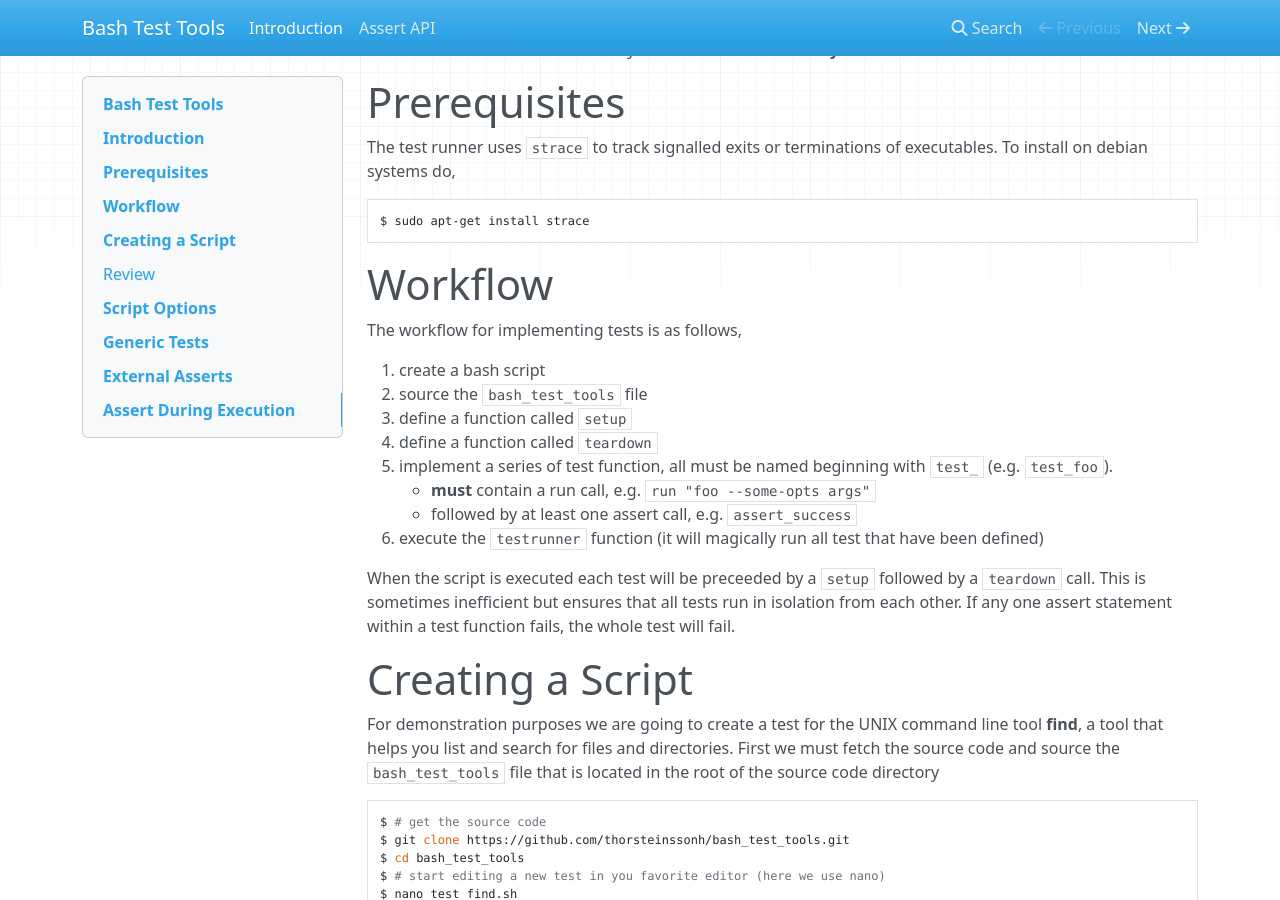
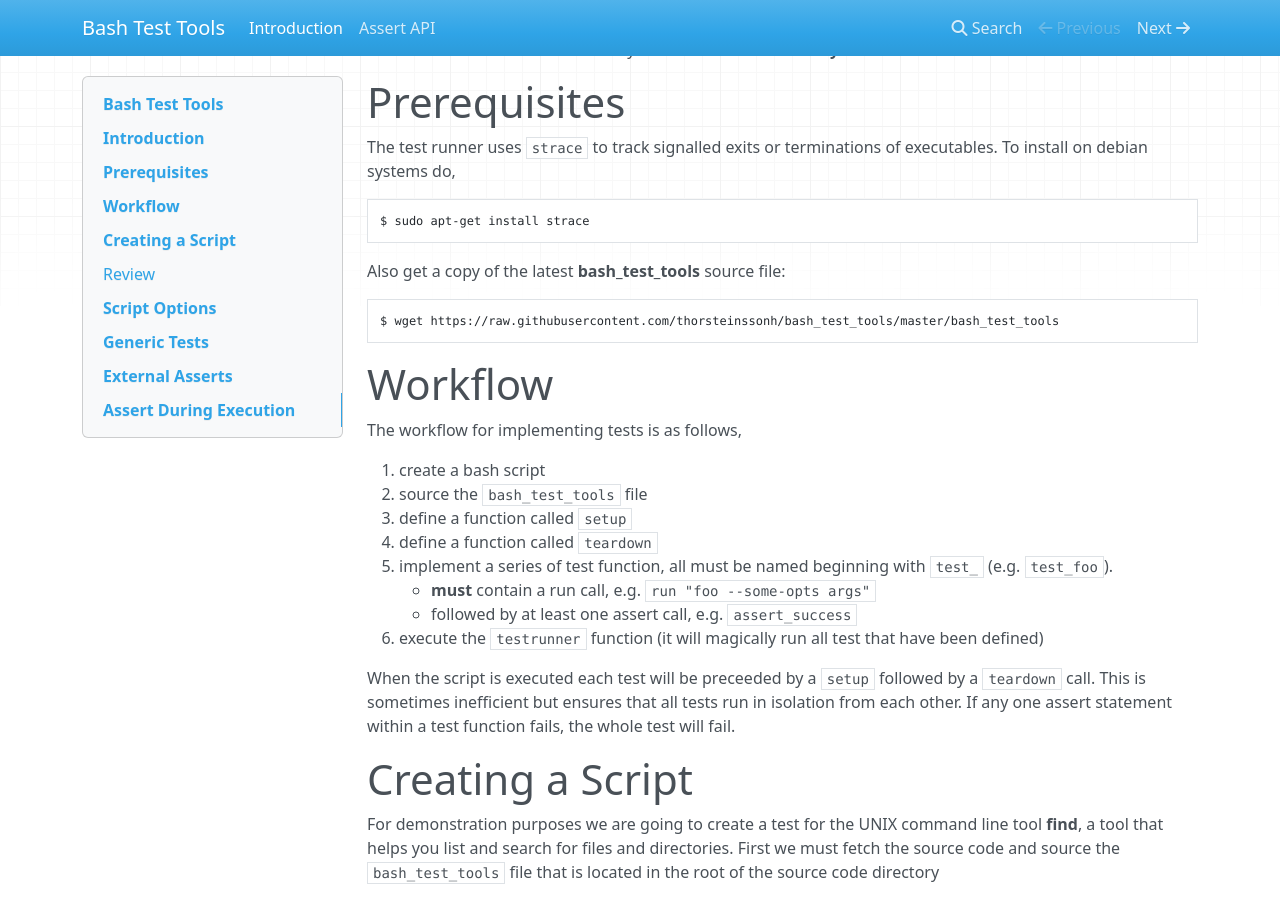
Before and after one commit to thorsteinssonh/bash_test_tools, an MkDocs documentation site: the page built from documentation/docs/index.md, in a window 1280 px wide and 900 px high, scrolled down 1310 px. Built offline with MkDocs 1.6.1, drawn with Linux system fonts in a browser that asks for light colours; nearby versions of some CDN libraries; old or Windows-style settings are respelled for this version of MkDocs.

Commit message:
Adds small doc fix, and correct exit code set by test runner function

````diff
--- a/documentation/docs/index.md
+++ b/documentation/docs/index.md
@@ -57,6 +57,12 @@
 
 ```bash
 $ sudo apt-get install strace
+```
+
+Also get a copy of the latest **bash_test_tools** source file:
+
+```bash
+$ wget https://raw.githubusercontent.com/thorsteinssonh/bash_test_tools/master/bash_test_tools
 ```
 
 # Workflow
````
Also changed, not shown: 1 other file.
